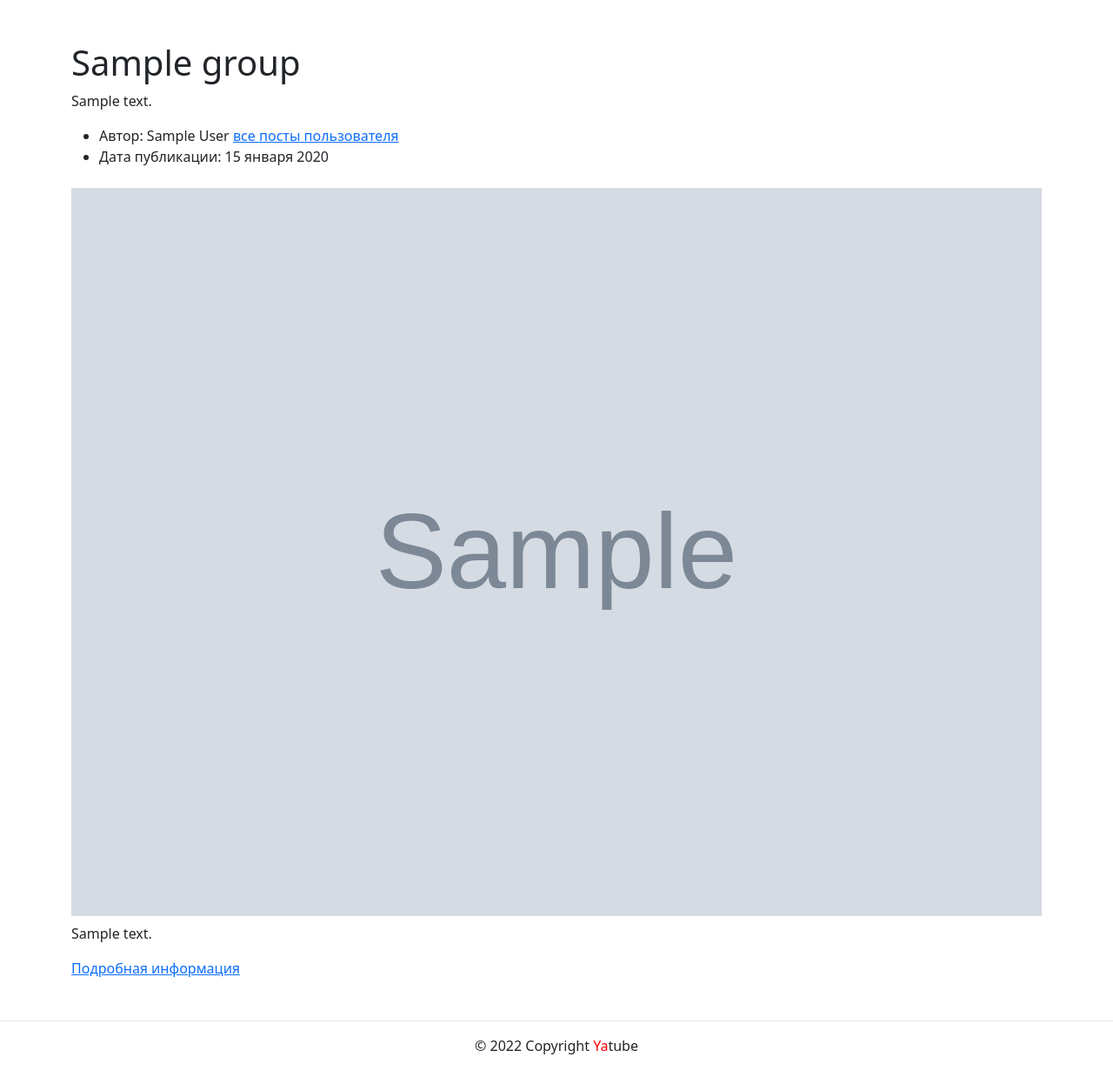
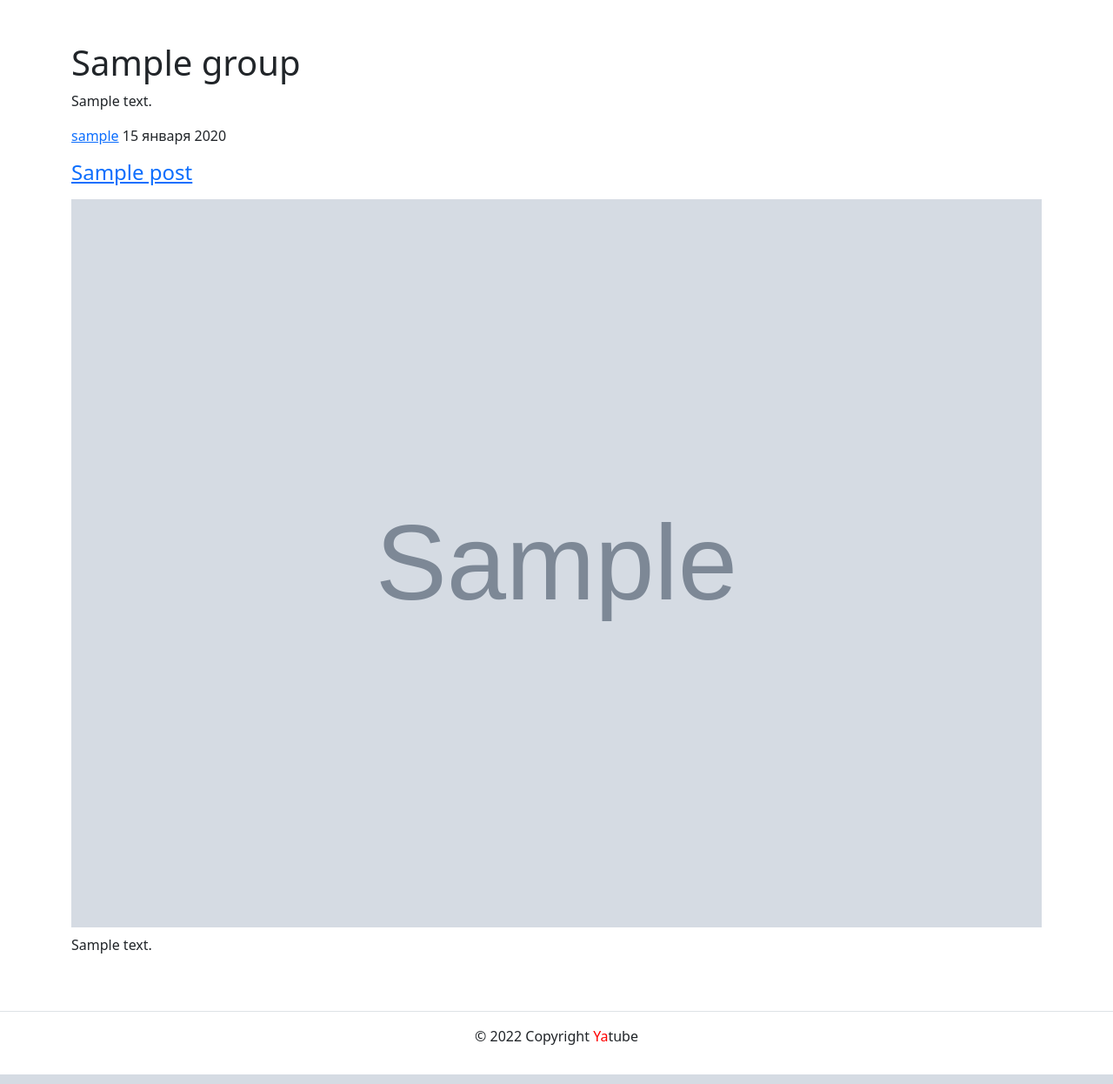
Before and after one commit to taube-a/hw05_final, a Django app: a page that uses yatube/templates/includes/article.html in a window 1280 px wide. Shown: the part 56-1302 px from the top of the page at 87% size. Run offline with Django 3.2, Linux system fonts and the light colour scheme; tables that the repository leaves empty hold one stand-in row (values such as "Sample post"); grey boxes marked "Sample" are stand-in pictures; some libraries are stand-ins or nearby versions.

Commit message:
feat: redesign article part

```diff
--- a/yatube/posts/forms.py
+++ b/yatube/posts/forms.py
@@ -6,8 +6,9 @@ from .models import Post, Comment
 class PostForm(forms.ModelForm):
     class Meta:
         model = Post
-        fields = ('text', 'group', 'image', )
-        help_texts = {'text': 'Текст Вашего поста',
+        fields = ('title', 'text', 'group', 'image', )
+        help_texts = {'title': 'Заголовок Вашего поста',
+                      'text': 'Текст Вашего поста',
                       'group': 'Сообщество, к которому относится Ваш пост',
                       'image': 'Изображение к Вашему посту', }
 
--- a/yatube/posts/models.py
+++ b/yatube/posts/models.py
@@ -21,6 +21,8 @@ class Group(models.Model):
 
 
 class Post(models.Model):
+    title = models.CharField(verbose_name='Заголовок', max_length=200,
+                             unique=False)
     text = models.TextField(
         'Текст поста',
         help_text='Введите текст поста'
--- a/yatube/templates/includes/article.html
+++ b/yatube/templates/includes/article.html
@@ -1,16 +1,8 @@
 {% load thumbnail %}
 
 <article>
-  <ul style="{{ style|default:''}}">
-    <li>
-      Автор: {{ post.author.get_full_name }}
-      <a href="{% url 'posts:profile' post.author.get_username %}">все посты
-        пользователя</a>
-    </li>
-    <li>
-      Дата публикации: {{ post.pub_date|date:"d E Y" }}
-    </li>
-  </ul>
+  <p style= {{ style|default:''}}><a href="{% url 'posts:profile' post.author.get_username %}">{{ post.author.username }}</a> {{ post.pub_date|date:"d E Y" }}</p>
+  <h4><a href="{% url 'posts:post_detail' post.pk %}">{{ post.title }}</a></h4>
 
   {% thumbnail post.image "960x339" crop="center" upscale=True as im %}
     <img class="card-img my-2" src="{{ im.url }}">
@@ -19,8 +11,6 @@
   <p>{{ post.text }}</p>
 
   <dev style= {{ style|default:''}}>
-    <a href="{% url 'posts:post_detail' post.pk %}">Подробная информация</a>
-    <br>
     {% if post.group and not group %}
       <a href="{% url 'posts:group_list' post.group.slug %}">все записи
         группы</a>
--- a/yatube/templates/posts/post_detail.html
+++ b/yatube/templates/posts/post_detail.html
@@ -1,7 +1,7 @@
 {% extends "base.html" %}
 {% load user_filters %}
 
-{% block title %} Пост {{ post.text|truncatechars:30 }} {% endblock %}
+{% block title %} {{ post.title }} {% endblock %}
 
 {% block content %}
   <div class="row">
```
Also changed, not shown: yatube/posts/migrations/0004_alter_comment_id_alter_follow_id_alter_group_id_and_more.py (added), yatube/posts/migrations/0005_alter_post_text.py (added), yatube/posts/migrations/0006_post_title.py (added), yatube/posts/migrations/0007_alter_post_title.py (added).
